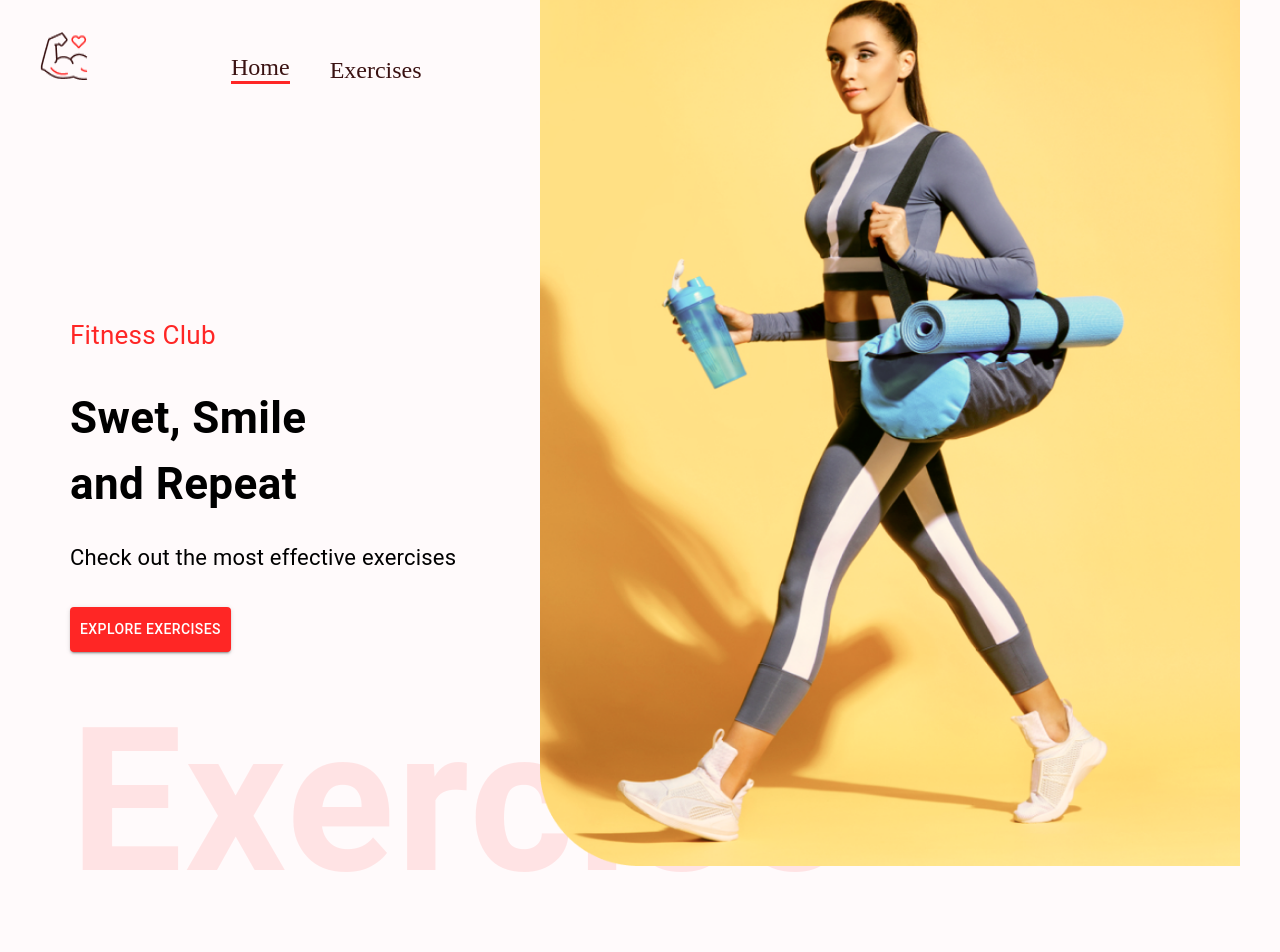
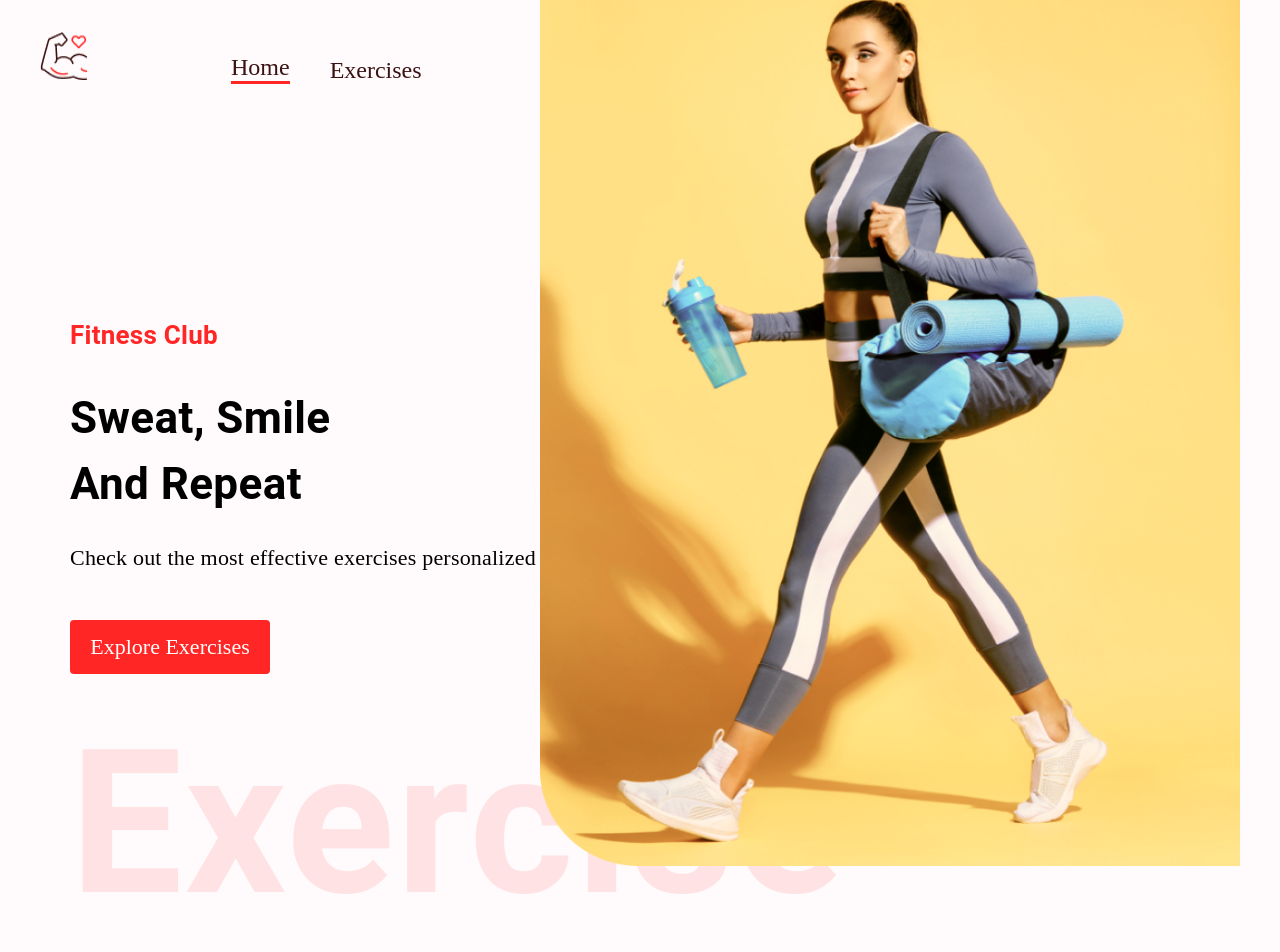
Before and after one commit to LidiaSetubal/FitnessApp, a React (Create React App) app: page / in a window 1280 px wide. Shown: the top 952 px of the page. Built offline with nearby package versions, Linux system fonts and the light colour scheme; no server answers.

Commit message:
cleaning code

```diff
--- a/src/components/HeroBanner.js
+++ b/src/components/HeroBanner.js
@@ -1,44 +1,26 @@
 import React from 'react';
-import { Box, Stack, Typography, Button } from '@mui/material';
+import { Box, Stack, Typography } from '@mui/material';
 
 import HeroBannerImage from '../assets/images/banner.png';
 
-const HeroBanner = () => {
-  return (
-    <Box sx={{
-      mt: {lg: '212px', xs: '70px'},
-      ml: {sm: '50px'}
-    }} position="relative" p="20px">
-      <Typography color="#FF2625" fontWeight="600px" fontSize="26px">
-        Fitness Club
+const HeroBanner = () => (
+  <Box sx={{ mt: { lg: '212px', xs: '70px' }, ml: { sm: '50px' } }} position="relative" p="20px">
+    <Typography color="#FF2625" fontWeight="600" fontSize="26px">Fitness Club</Typography>
+    <Typography fontWeight={700} sx={{ fontSize: { lg: '44px', xs: '40px' } }} mb="23px" mt="30px">
+      Sweat, Smile <br />
+      And Repeat
     </Typography>
-      <Typography fontWeight={700} sx={{ fontSize: { lg: '44px', xs: '40px'}
-      }}
-      mb="23px" mt="30px"
-      >
-          Swet, Smile < br /> and Repeat
+    <Typography fontSize="22px" fontFamily="Alegreya" lineHeight="35px">
+      Check out the most effective exercises personalized to you
     </Typography>
-      <Typography fontSize="22px" lineHeight="35px" mb={4}>
-        Check out the most effective exercises
-      </Typography>
-      <Button variant="contained" color="error" href="#exercises"
-      sx={{ backgroundColor: '#ff2625',
-      padding: '10px'}}
-      >Explore Exercises</Button>
-      <Typography
-        fontWeight={600}
-        color="#ff2626"
-        sx={{
-          opacity: 0.1,
-          display: {lg: 'block', sx: 'none'}
-        }}
-        fontSize="200px"
-      >
+    <Stack>
+      <a href="#exercises" style={{ marginTop: '45px', textDecoration: 'none', width: '200px', textAlign: 'center', background: '#FF2625', padding: '14px', fontSize: '22px', textTransform: 'none', color: 'white', borderRadius: '4px' }}>Explore Exercises</a>
+    </Stack>
+    <Typography fontWeight={600} color="#FF2625" sx={{ opacity: '0.1', display: { lg: 'block', xs: 'none' }, fontSize: '200px' }}>
       Exercise
     </Typography>
     <img src={HeroBannerImage} alt="hero-banner" className="hero-banner-img" />
   </Box>
-  )
-}
+);
 
-export default HeroBanner
+export default HeroBanner;
```
Lines whose indentation alone changed are shown as unchanged.
